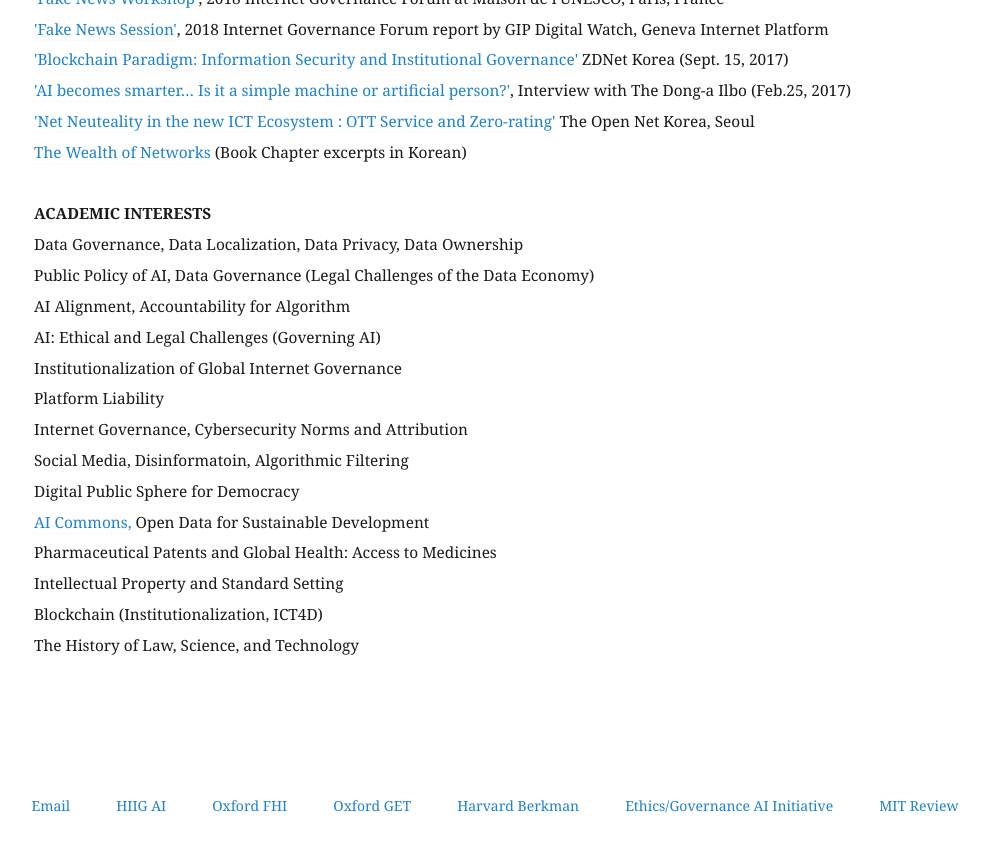
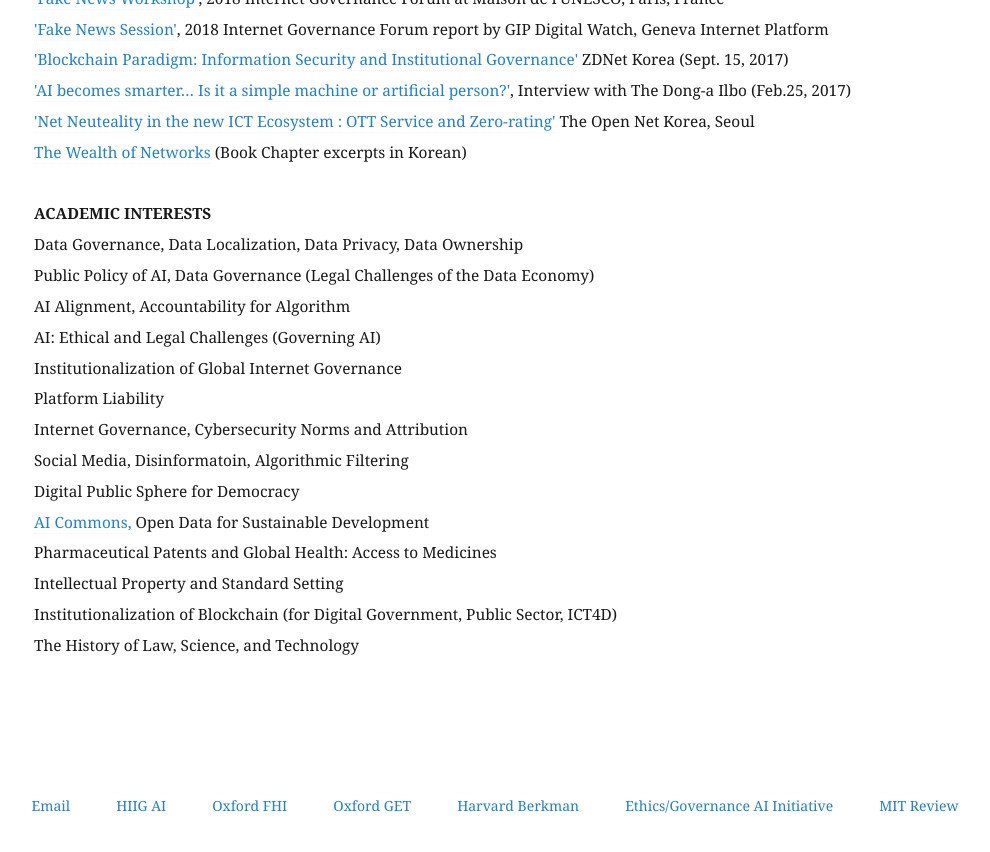
Before and after one commit to eunchangchoi/eunchangchoi.github.io, a Jekyll site: the page built from index.md, in a window 1280 px wide and 900 px high, scrolled down 2352 px. Shown: the top 852 px of the window, without its empty margins (66-1056 px from the left). Built offline with Jekyll 4.4.1, drawn with Linux system fonts in a browser that asks for light colours.

Commit message:
Update index.md

```diff
--- a/index.md
+++ b/index.md
@@ -56,6 +56,6 @@
   <a href="http://news.itu.int/introducing-ai-commons/">AI Commons,</a> Open Data for Sustainable Development <br>
    Pharmaceutical Patents and Global Health: Access to Medicines <br>
    Intellectual Property and Standard Setting <br>
-   Blockchain (Institutionalization, ICT4D) <br>
+   Institutionalization of Blockchain (for Digital Government, Public Sector, ICT4D) <br>
    The History of Law, Science, and Technology <br>
     <br>
```
